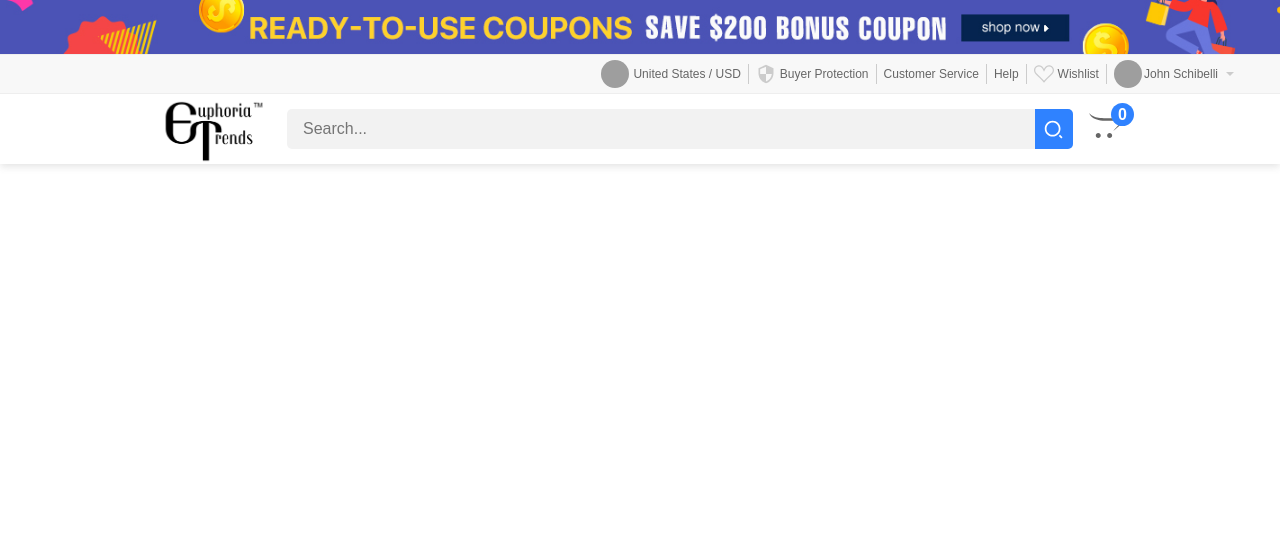
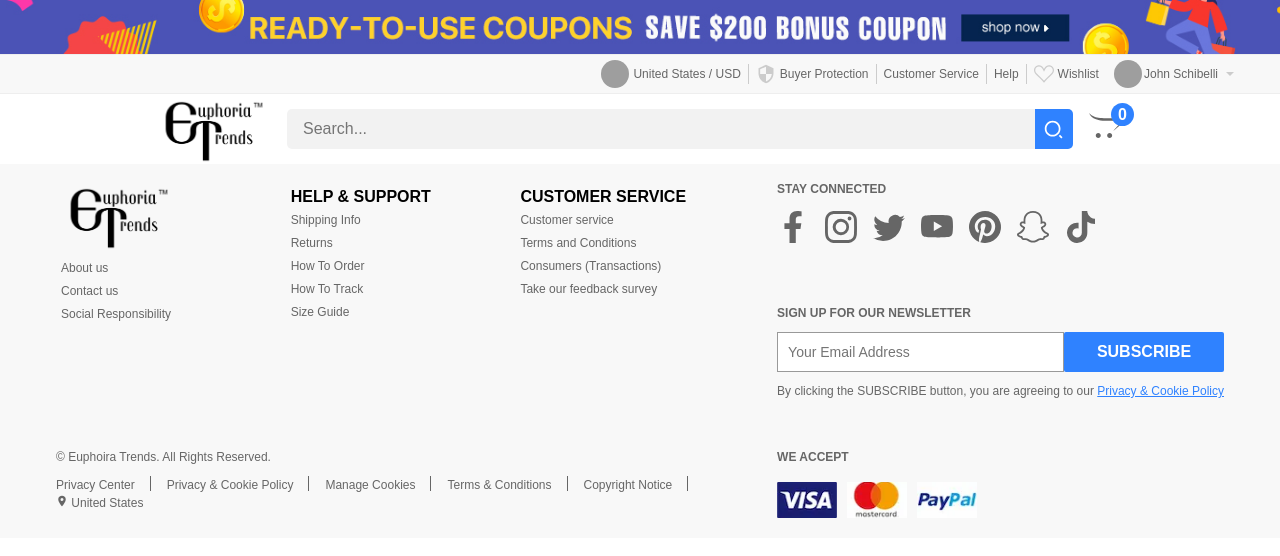
Before and after one commit to jschibelli/euphoria-trends, a Next.js app: page / in a window 1280 px wide. Shown: the top 556 px of the page. Built offline with nearby package versions, Linux system fonts and the light colour scheme; grey boxes are pictures that could not be loaded.

Commit message:
Added footer and all it's components

```diff
--- /dev/null
+++ b/components/footer/Copyright.js
@@ -0,0 +1,51 @@
+import styles from "./styles.module.scss";
+import Link from "next/link";
+import { IoLocationSharp } from 'react-icons/io5';
+
+
+export default function Copyright() {
+  return (
+  <div className={styles.footer__copyright}>
+      <section>&#169; Euphoira Trends. All Rights Reserved.</section>
+      <section>
+        <ul>
+          {
+            data.map((link) => (
+              <li>
+                <Link href={link.link}>{link.name}</Link>
+              </li>
+            ))
+          }
+          <li>
+            <a href="">
+              <IoLocationSharp/> United States
+            </a>
+          </li>
+        </ul>
+      </section>
+  </div>
+  );
+}
+
+const data = [
+  {
+    name: "Privacy Center",
+    link: "",
+  },
+  {
+    name: "Privacy & Cookie Policy",
+    link: "",
+  },
+  {
+    name: "Manage Cookies",
+    link: "",
+  },
+  {
+    name: "Terms & Conditions",
+    link: "",
+  },
+  {
+    name: "Copyright Notice",
+    link: "",
+  },
+];
--- /dev/null
+++ b/components/footer/Links.js
@@ -0,0 +1,89 @@
+import styles from "./styles.module.scss";
+import Link from "next/link";
+
+export default function Links() {
+  return <div className={styles.footer__links}>
+    {
+      links.map((link, i) => (
+        <ul>
+          {i === 0 ? (
+            <img src="../../../EuphoriaTrends-logo.png" alt="" />
+          ) : (
+              <b>{link.heading}</b>
+          )}
+          {link.links.map((link) => (
+              <li>
+                <Link href={link.link}>{link.name}</Link>
+              </li>
+            ))
+          }
+        </ul>
+      ))
+    }
+  </div>;
+}
+const links = [
+  {
+    heading: "EUPHORIA TRENDS",
+    links: [
+      {
+        name: "About us",
+        link: "",
+      },
+      {
+        name: "Contact us",
+        link: "",
+      },
+      {
+        name: "Social Responsibility",
+        link: "",
+      },
+    ],
+  },
+  {
+    heading: "HELP & SUPPORT",
+    links: [
+      {
+        name: "Shipping Info",
+        link: "",
+      },
+      {
+        name: "Returns",
+        link: "",
+      },
+      {
+        name: "How To Order",
+        link: "",
+      },
+      {
+        name: "How To Track",
+        link: "",
+      },
+      {
+        name: "Size Guide",
+        link: "",
+      },
+    ],
+  },
+  {
+    heading: "Customer service",
+    links: [
+      {
+        name: "Customer service",
+        link: "",
+      },
+      {
+        name: "Terms and Conditions",
+        link: "",
+      },
+      {
+        name: "Consumers (Transactions)",
+        link: "",
+      },
+      {
+        name: "Take our feedback survey",
+        link: "",
+      },
+    ],
+  },
+];
--- /dev/null
+++ b/components/footer/Newsletter.js
@@ -0,0 +1,19 @@
+import styles from "./styles.module.scss";
+import Link from "next/link";
+
+
+export default function Newsletter() {
+  return (
+    <div className={styles.footer__newsletter}>
+      <h3>SIGN UP FOR OUR NEWSLETTER</h3>
+      <div className={styles.footer__flex}>
+        <input type="text" placeholder="Your Email Address" />
+        <button className={styles.btn_primary}>SUBSCRIBE</button>
+      </div>
+      <p>
+        By clicking the SUBSCRIBE button, you are agreeing to our{" "}
+        <Link href=""> Privacy & Cookie Policy</Link>
+      </p>
+    </div>
+  );
+}
--- /dev/null
+++ b/components/footer/Payment.js
@@ -0,0 +1,15 @@
+import styles from "./styles.module.scss";
+
+
+export default function Payment() {
+  return (
+    <div className={styles.footer__payment}>
+      <h3>WE ACCEPT</h3>
+      <div className={styles.footer__flexwrap}>
+        <img src="../../images/payment/visa.webp" alt="" />
+        <img src="../../images/payment/mastercard.webp" alt="" />
+        <img src="../../images/payment/paypal.webp" alt="" />
+      </div>
+    </div>
+  );
+}
--- /dev/null
+++ b/components/footer/Socials.js
@@ -0,0 +1,52 @@
+// This component renders social media icons with links
+import { FaFacebookF, FaTiktok } from "react-icons/fa";
+import { BsInstagram, BsTwitter, BsYoutube, BsPinterest, BsSnapchat } from "react-icons/bs";
+import styles from "./styles.module.scss"; // import CSS module for styling
+ export default function Socials() {
+  return (
+    <div className={styles.footer__socials}>
+      {/* Section title */}
+      <section>
+        <h3>STAY CONNECTED</h3>
+        {/* List of social media icons with links */}
+        <ul>
+          <li>
+            <a href="/" target="_blank">
+              <FaFacebookF />
+            </a>
+          </li>
+          <li>
+            <a href="/" target="_blank">
+              <BsInstagram />
+            </a>
+          </li>
+          <li>
+            <a href="/" target="_blank">
+              <BsTwitter />
+            </a>
+          </li>
+          <li>
+            <a href="/" target="_blank">
+              <BsYoutube />
+            </a>
+          </li>
+          <li>
+            <a href="/" target="_blank">
+              <BsPinterest />
+            </a>
+          </li>
+          <li>
+            <a href="/" target="_blank">
+              <BsSnapchat />
+            </a>
+          </li>
+          <li>
+            <a href="/" target="_blank">
+              <FaTiktok />
+            </a>
+          </li>
+        </ul>
+      </section>
+    </div>
+  );
+}
--- /dev/null
+++ b/components/footer/index.js
@@ -0,0 +1,20 @@
+import styles from './styles.module.scss';
+import Links from './Links';
+import Socials from './Socials';
+import Newsletter from './Newsletter';
+import Payment from './Payment';
+import Copyright from './Copyright';
+
+export default function Footer() {
+  return (
+    <footer className={styles.footer}>
+      <div className={styles.footer__container}>
+        <Links />
+        <Socials />
+        <Newsletter />
+        <Payment />
+        <Copyright />
+      </div>
+    </footer>
+  );
+}
--- /dev/null
+++ b/components/footer/styles.module.scss
@@ -0,0 +1,137 @@
+.footer {
+    background: #f8f8f8;
+    &__container {
+        position: relative;
+        width: 100%;
+        display: grid;
+        grid-template-areas: "links" "socials" "newsletter" "payment" "copyright";
+        gap: 3rem;
+        padding: 1rem;
+        @media (min-width: 800px) {
+            grid-template-areas: "links socials" "links newsletter" "copyright payment";
+        }
+        @media (min-width: 1200px) {
+            max-width: 1200px;
+            margin: 0 auto;
+        }
+    }
+    img {
+        width: 115px;
+        object-fit: contain;
+    }
+    h3 {
+        font-size: 12px;
+        font-weight: 700;
+        color: #666;
+    }
+    &__links {
+        grid-area: links;
+        display: grid;
+        grid-template-columns: repeat(3, 1fr);
+        gap: 1rem;
+        ul {
+            padding: 5px;
+            b {
+                text-transform: uppercase;
+            }
+            li {
+                font-size: 12px;
+                a {
+                    color: #666;
+                    line-height: 23px;
+                    &:hover {
+                        text-decoration: underline;
+                    }
+                }
+            }
+        }
+    }
+    &__socials {
+        grid-area: socials;
+        section {
+            ul {
+                margin-top: 10px;
+                display: flex;
+                align-items: center;
+                gap: 1rem;
+                li {
+                    font-size: 2rem;
+                    color: #666;
+                    &:hover {
+                        color: $blue-color;
+                    }
+                }
+            }
+        }
+    }
+    &__flex {
+        display: flex;
+        margin-top: 10px;
+    }
+    &__newsletter {
+        grid-area: newsletter;
+        input {
+            outline: none;
+            height: 40px;
+            border: 1px solid #999;
+            font-size: 14px;
+            padding-left: 10px;
+            flex: 1;
+        }
+        button {
+            width: 160px;
+        }
+        p {
+            margin-top: 10px;
+            font-size: 12px;
+            color: #666;
+            a {
+                color: $blue-color;
+                text-decoration: underline;
+            }
+        }
+    }
+    &__payment {
+        grid-area: payment;
+    }
+    &__flexwrap {
+        display: flex;
+        flex-wrap: wrap;
+        gap: 10px;
+        margin-top: 1rem;
+        img {
+            width: 60px;
+            height: 36px;
+            object-fit: cover;
+        }
+    }
+    &__copyright {
+        grid-area: copyright;
+        section {
+            font-size: 12px;
+            color: #666;
+            padding-bottom: 10px;
+        }
+        ul {
+            display: flex;
+            align-items: center;
+            flex-wrap: wrap;
+            column-gap: 2rem;
+            li {
+                position: relative;
+                text-decoration: none;
+                &::after {
+                    content: "";
+                    width: 1px;
+                    height: 15px;
+                    background: #666;
+                    position: absolute;
+                    right: -1rem;
+                }
+                &:last-of-type::after {
+                    display: none;
+                }
+            }
+        }
+    }
+}
--- a/components/header/Main.js
+++ b/components/header/Main.js
@@ -1,11 +1,13 @@
 import styles from "./styles.module.scss";
-import { RiSearch2Line } from "react-icons/ri";
-import { FaOpencart } from "react-icons/fa";
+import { FaOpencart } from 'react-icons/fa';
+import { RiSearch2Line } from 'react-icons/ri';
 import { useSelector } from "react-redux";
 
 
+// This code exports a React component called "Main" that renders a header containing a logo, search bar, and a link to the cart page. It also displays the number of items in the cart stored in the Redux store.
+
 export default function Main() {
-  const { cart }=useSelector((state) => ({ ...state }));
+  const cart = useSelector((state) => state.cart);
   return (
     <div className={styles.main}>
       <div className={styles.main__container}>
--- a/components/header/Top.js
+++ b/components/header/Top.js
@@ -34,7 +34,7 @@ export default function Top() {
             <BsSuitHeart />
             <a href="/profile/wishlist">Wishlist</a>
           </li>
-          <li
+          <div
             className={styles.li}
             onMouseOver={() => setVisible(true)}
             onMouseLeave={() => setVisible(false)}
@@ -60,7 +60,7 @@ export default function Top() {
               </li>
             )}
             {visible && <UserMenu loggedIn={loggedIn} />}
-          </li>
+          </div>
         </ul>
       </div>
     </div>
--- a/pages/index.tsx
+++ b/pages/index.tsx
@@ -1,7 +1,9 @@
 import Image from 'next/image';
 import { Inter } from '@next/font/google';
 import styles from '@/styles/Home.module.scss';
-import Header, { } from "../components/header";
+import Header from "../components/header";
+import Footer from "../components/footer";
+
 
 
 const inter = Inter({ subsets: ['latin'] })
@@ -10,6 +12,7 @@ export default function Home() {
   return (
     <>
       <Header />
+      <Footer />
     </>
   );
 }
--- a/styles/base.scss
+++ b/styles/base.scss
@@ -26,3 +26,9 @@ $shadow-1: rgba(99, 99, 99, .2) 0px 2px 8px 0px;
     width: 100%;
     border-radius: 2px;
 }
+
+.flex {
+    display: flex;
+    align-items: center;
+    gap: 5px;
+}
```
Also changed, not shown: 1 other file (tests, documents, lock files or other folders).
